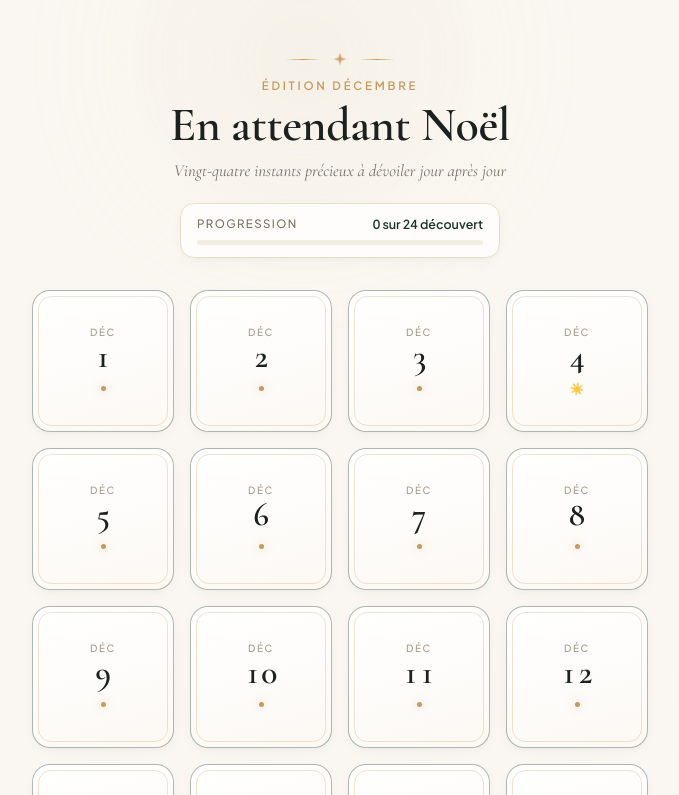
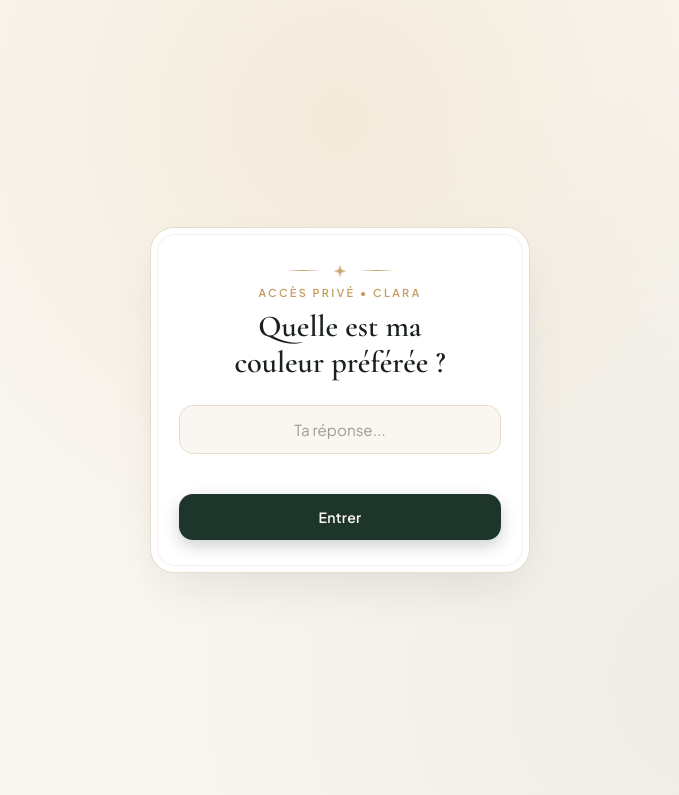
Before and after one commit to Alexisamr/Clarendrier, a website built with Vite: page index.html in a window 1280 px wide. Shown: the top 795 px of the page, without its empty margins (300-979 px from the left). Built offline with nearby package versions, Linux system fonts and the light colour scheme.

Commit message:
feat: add gatekeeper question for personalized access
Implement a secure gate overlay that requires answering a question to unlock the calendar, personalizing the experience for Clara.

```diff
--- a/index.html
+++ b/index.html
@@ -13,10 +13,10 @@
     <link rel="manifest" href="manifest.json">
     <meta name="theme-color" content="#FAF7F2">
 
-    <title>Calendrier de l'Avent — En attendant Noël</title>
-    <meta name="description" content="Un calendrier de l'Avent interactif et élégant avec surprises quotidiennes et mini-jeu d'ascension de la dune au Cap Ferret.">
-    <meta property="og:title" content="Calendrier de l'Avent — En attendant Noël">
-    <meta property="og:description" content="Un calendrier de l'Avent interactif et élégant avec surprises quotidiennes et mini-jeu d'ascension de la dune au Cap Ferret.">
+    <title>Calendrier de l'Avent — Pour ma Clara</title>
+    <meta name="description" content="Un calendrier de l'Avent interactif et personnalisé pour Clara.">
+    <meta property="og:title" content="Calendrier de l'Avent — Pour ma Clara">
+    <meta property="og:description" content="Un calendrier de l'Avent interactif et personnalisé pour Clara.">
 
     <link rel="preconnect" href="https://fonts.googleapis.com">
     <link rel="preconnect" href="https://fonts.gstatic.com" crossorigin>
@@ -31,7 +31,40 @@
         <div class="ambient-orb ambient-orb-2"></div>
     </div>
 
-    <main class="app-container">
+    <!-- Écran d'accès (Question secrète au début de chaque connexion) -->
+    <div class="gate-overlay" id="gate-overlay" aria-hidden="false">
+        <div class="gate-card" id="gate-card">
+            <div class="header-ornament" aria-hidden="true">
+                <span class="ornament-line"></span>
+                <svg class="ornament-star" width="14" height="14" viewBox="0 0 24 24" fill="none">
+                    <path d="M12 2L14.2 9.8L22 12L14.2 14.2L12 22L9.8 14.2L2 12L9.8 9.8L12 2Z" fill="currentColor"/>
+                </svg>
+                <span class="ornament-line"></span>
+            </div>
+
+            <span class="gate-kicker">Accès Privé • Clara</span>
+            <h1 class="gate-question" id="gate-question">Quelle est ma couleur préférée ?</h1>
+
+            <form class="gate-form" id="gate-form" autocomplete="off">
+                <div class="gate-input-wrap">
+                    <input
+                        type="text"
+                        id="gate-input"
+                        class="gate-input"
+                        placeholder="Ta réponse..."
+                        required
+                        autocomplete="off"
+                        autocorrect="off"
+                        spellcheck="false"
+                    />
+                </div>
+                <p class="gate-error" id="gate-error" aria-live="polite"></p>
+                <button type="submit" class="btn-sober gate-submit">Entrer</button>
+            </form>
+        </div>
+    </div>
+
+    <main class="app-container" id="app-main">
         <header class="header">
             <div class="header-ornament" aria-hidden="true">
                 <span class="ornament-line"></span>
@@ -40,38 +73,24 @@
                 </svg>
                 <span class="ornament-line"></span>
             </div>
-            <span class="subtitle">Édition Décembre</span>
-            <h1 class="title">En attendant Noël</h1>
-            <p class="header-tagline">Vingt-quatre instants précieux à dévoiler jour après jour</p>
-
-            <div class="progress-wrapper">
-                <div class="progress-meta">
-                    <span class="progress-label">Progression</span>
-                    <span class="progress-text" id="progress-text">0 sur 24 découverts</span>
-                </div>
-                <div class="header-progress-track">
-                    <div class="header-progress-fill" id="header-progress-fill"></div>
-                </div>
-            </div>
         </header>
 
         <section class="calendar-grid" id="calendar-grid" aria-label="Jours du calendrier de l'Avent"></section>
 
         <footer class="app-footer">
-            <span>Créé avec soin • Joyeuses Fêtes</span>
+            <span>Pour ma Clara</span>
         </footer>
     </main>
 
     <!-- Tiroir Modal (Bottom Sheet) -->
     <div class="modal-overlay" id="modal-overlay" aria-hidden="true">
-        <div class="modal-sheet" role="dialog" aria-modal="true" aria-labelledby="modal-title">
+        <div class="modal-sheet" role="dialog" aria-modal="true" aria-labelledby="modal-day">
             <div class="modal-handle"></div>
             <button class="modal-close" id="modal-close" aria-label="Fermer">&times;</button>
             <div class="modal-content">
                 <div class="modal-day-header">
                     <span class="modal-day" id="modal-day">1 Décembre</span>
                 </div>
-                <h2 class="modal-title" id="modal-title">Titre du jour</h2>
                 <div class="modal-divider" aria-hidden="true">
                     <span></span>
                     <svg width="10" height="10" viewBox="0 0 24 24" fill="none">
--- a/script.js
+++ b/script.js
@@ -6,32 +6,53 @@ const DEV_MODE = true;
 const STORAGE_KEY = 'advent_opened_days_v1';
 const GAMES_WON_KEY = 'advent_games_won_v1';
 
+/* =========================================================================
+   CONFIGURATION DE LA QUESTION D'ACCÈS (ROTATION AUTOMATIQUE)
+   - QUESTION_ROTATION_HOURS : durée (en heures) avant de passer à la question suivante
+   - GATE_QUESTIONS : liste des questions et réponses acceptées (insensible aux majuscules/accents)
+   ========================================================================= */
+const QUESTION_ROTATION_HOURS = 24;
+
+const GATE_QUESTIONS = [
+    {
+        question: "Quelle est ma couleur préférée ?",
+        // Mets ici uniquement ta vraie couleur préférée si tu veux restreindre à une seule réponse :
+        answers: [
+            "bleu", "vert", "noir", "rouge", "blanc", "rose", "violet",
+            "jaune", "orange", "gris", "marron", "beige", "bordeaux",
+            "marine", "turquoise", "kaki", "corail", "lavande"
+        ]
+    }
+    // Tu peux ajouter d'autres questions ici qui tourneront toutes les X heures :
+    // {
+    //     question: "Où avons-nous passé notre premier week-end ?",
+    //     answers: ["cap ferret", "ferret", "bordeaux"]
+    // }
+];
+
 const calendarData = Array.from({ length: 24 }, (_, i) => {
     const day = i + 1;
 
     if (day === 4) {
         return {
             day: 4,
-            title: "Le Sunset du Ferret",
             game: "ferret",
             gameTitle: "L'Ascension de la Dune",
             gameSubtitle: "Défi Cap Ferret • 22 secondes",
-            content: `Bravo, tu es arrivée en haut de la dune juste à temps pour voir le soleil plonger dans l'océan (et sans aucune pomme de pin sous le pied).<br><br>Voici ta surprise du 4 décembre...`
+            content: `Bravo, tu es arrivée en haut de la dune juste à temps pour voir le soleil plonger dans l'océan (et sans aucune pomme de pin sous le pied).<br><br>Voici ton petit mot du 4 décembre...`
         };
     }
 
     if (day === 20) {
         return {
             day: 20,
-            title: "Défi de fin décembre",
             game: null,
-            content: `Surprise du 20 décembre.`
+            content: `Voici le petit mot ou l'indice pour la journée du 20 décembre.`
         };
     }
 
     return {
         day: day,
-        title: `Surprise du ${day} décembre`,
         content: `Voici le petit mot ou l'indice pour la journée du ${day} décembre.`
     };
 });
@@ -41,14 +62,19 @@ let gamesWon = JSON.parse(localStorage.getItem(GAMES_WON_KEY)) || [];
 let activeGameCleanup = null;
 
 const gridEl = document.getElementById('calendar-grid');
-const progressTextEl = document.getElementById('progress-text');
-const progressFillEl = document.getElementById('header-progress-fill');
 const modalOverlay = document.getElementById('modal-overlay');
 const modalClose = document.getElementById('modal-close');
 const modalDay = document.getElementById('modal-day');
-const modalTitle = document.getElementById('modal-title');
 const modalBody = document.getElementById('modal-body');
 const toastEl = document.getElementById('toast');
+
+// Éléments Écran d'accès (Gate)
+const gateOverlay = document.getElementById('gate-overlay');
+const gateCard = document.getElementById('gate-card');
+const gateQuestionEl = document.getElementById('gate-question');
+const gateForm = document.getElementById('gate-form');
+const gateInput = document.getElementById('gate-input');
+const gateError = document.getElementById('gate-error');
 
 // Éléments Plein Écran
 const fsOverlay = document.getElementById('fs-game-overlay');
@@ -65,19 +91,53 @@ const fsEndBtn = document.getElementById('fs-end-btn');
 
 let toastTimeout;
 
+function normalizeAnswer(str) {
+    return (str || '')
+        .toLowerCase()
+        .normalize('NFD')
+        .replace(/[\u0300-\u036f]/g, '')
+        .replace(/^(le |la |l'|les |un |une )/i, '')
+        .trim();
+}
+
+function getActiveGateQuestion() {
+    if (!GATE_QUESTIONS.length) {
+        return { question: "Quelle est ma couleur préférée ?", answers: ["bleu"] };
+    }
+    const rotationMs = Math.max(1, QUESTION_ROTATION_HOURS) * 3600 * 1000;
+    const index = Math.floor(Date.now() / rotationMs) % GATE_QUESTIONS.length;
+    return GATE_QUESTIONS[index];
+}
+
+function initGate() {
+    if (!gateOverlay || !gateForm) return;
+    const activeQ = getActiveGateQuestion();
+    gateQuestionEl.textContent = activeQ.question;
+
+    gateForm.addEventListener('submit', (e) => {
+        e.preventDefault();
+        const userVal = normalizeAnswer(gateInput.value);
+        const isValid = activeQ.answers.some((ans) => normalizeAnswer(ans) === userVal);
+
+        if (isValid) {
+            gateError.textContent = '';
+            gateInput.blur();
+            gateOverlay.classList.add('unlocked');
+            gateOverlay.setAttribute('aria-hidden', 'true');
+        } else {
+            gateError.textContent = 'Mauvaise réponse, réessaie…';
+            gateCard.classList.remove('shake');
+            void gateCard.offsetWidth;
+            gateCard.classList.add('shake');
+            gateInput.select();
+        }
+    });
+}
+
 function isDayUnlocked(dayNumber) {
     if (DEV_MODE) return true;
     const now = new Date();
     return now.getMonth() === 11 && now.getDate() >= dayNumber;
-}
-
-function updateProgress() {
-    const count = openedDays.length;
-    progressTextEl.textContent = `${count} sur 24 ${count > 1 ? 'découverts' : 'découvert'}`;
-    if (progressFillEl) {
-        const pct = Math.min(100, Math.round((count / 24) * 100));
-        progressFillEl.style.width = `${pct}%`;
-    }
 }
 
 function showToast(message) {
@@ -99,7 +159,6 @@ function stopActiveGame() {
 /* Ouvre la modale du jour avec la petite box cliquable pour le jeu */
 function openModal(item) {
     modalDay.textContent = `${item.day} Décembre`;
-    modalTitle.textContent = item.title;
     modalBody.innerHTML = '';
 
     const hasWon = gamesWon.includes(item.day);
@@ -870,7 +929,6 @@ function renderGrid() {
             card.innerHTML = `
                 <span class="day-kicker">Veille de Noël</span>
                 <span class="day-number">${item.day}</span>
-                <span class="day-subtitle-24">La grande surprise du réveillon</span>
                 <div class="day-status-row">
                     <span class="day-dot"></span>
                 </div>
@@ -897,7 +955,6 @@ function renderGrid() {
                 localStorage.setItem(STORAGE_KEY, JSON.stringify(openedDays));
                 card.classList.remove('available');
                 card.classList.add('opened');
-                updateProgress();
             }
 
             openModal(item);
@@ -905,8 +962,6 @@ function renderGrid() {
 
         gridEl.appendChild(card);
     });
-
-    updateProgress();
 }
 
 modalClose.addEventListener('click', closeModal);
@@ -924,4 +979,5 @@ window.addEventListener('keydown', (e) => {
     }
 });
 
+initGate();
 renderGrid();
--- a/style.css
+++ b/style.css
@@ -74,12 +74,143 @@ body {
     background: radial-gradient(circle, rgba(30, 53, 43, 0.08) 0%, rgba(250, 247, 242, 0) 70%);
 }
 
+/* --- ÉCRAN D'ACCÈS (QUESTION SECRÈTE) --- */
+.gate-overlay {
+    position: fixed;
+    inset: 0;
+    z-index: 600;
+    background-color: var(--bg-color);
+    background-image:
+        radial-gradient(circle at 50% 15%, rgba(232, 213, 181, 0.38) 0%, transparent 55%),
+        radial-gradient(circle at 80% 85%, rgba(30, 53, 43, 0.06) 0%, transparent 50%);
+    display: flex;
+    align-items: center;
+    justify-content: center;
+    padding: 24px;
+    opacity: 1;
+    transition: opacity 0.45s cubic-bezier(0.22, 1, 0.36, 1), visibility 0.45s ease;
+}
+
+.gate-overlay.unlocked {
+    opacity: 0;
+    visibility: hidden;
+    pointer-events: none;
+}
+
+.gate-card {
+    width: 100%;
+    max-width: 380px;
+    background-color: var(--card-bg);
+    border: 1px solid var(--border-color);
+    border-radius: 24px;
+    padding: 36px 28px 32px;
+    text-align: center;
+    box-shadow: 0 20px 50px -12px rgba(26, 33, 30, 0.10);
+    position: relative;
+    transition: transform 0.4s cubic-bezier(0.22, 1, 0.36, 1);
+}
+
+.gate-card::before {
+    content: '';
+    position: absolute;
+    inset: 6px;
+    border-radius: 18px;
+    border: 1px solid rgba(197, 155, 95, 0.16);
+    pointer-events: none;
+}
+
+.gate-overlay.unlocked .gate-card {
+    transform: translateY(-12px) scale(0.97);
+}
+
+.gate-card.shake {
+    animation: gateShake 0.4s cubic-bezier(0.36, 0.07, 0.19, 0.97) both;
+}
+
+@keyframes gateShake {
+    10%, 90% { transform: translateX(-4px); }
+    20%, 80% { transform: translateX(6px); }
+    30%, 50%, 70% { transform: translateX(-8px); }
+    40%, 60% { transform: translateX(8px); }
+}
+
+.gate-kicker {
+    display: block;
+    font-size: 0.68rem;
+    text-transform: uppercase;
+    letter-spacing: 0.22em;
+    color: var(--gold-accent);
+    font-weight: 600;
+    margin-bottom: 10px;
+}
+
+.gate-question {
+    font-family: var(--font-serif);
+    font-size: 1.9rem;
+    font-weight: 600;
+    line-height: 1.2;
+    color: var(--text-primary);
+    margin-bottom: 24px;
+    text-wrap: balance;
+}
+
+.gate-form {
+    display: flex;
+    flex-direction: column;
+    gap: 12px;
+    position: relative;
+    z-index: 2;
+}
+
+.gate-input-wrap {
+    width: 100%;
+}
+
+.gate-input {
+    width: 100%;
+    padding: 14px 16px;
+    font-family: var(--font-sans);
+    font-size: 0.95rem;
+    color: var(--text-primary);
+    background-color: var(--bg-color);
+    border: 1px solid var(--border-color);
+    border-radius: 14px;
+    text-align: center;
+    outline: none;
+    transition: border-color 0.2s ease, box-shadow 0.2s ease, background-color 0.2s ease;
+    user-select: text;
+    -webkit-user-select: text;
+}
+
+.gate-input::placeholder {
+    color: var(--text-muted);
+}
+
+.gate-input:focus {
+    background-color: #FFFFFF;
+    border-color: var(--gold-accent);
+    box-shadow: 0 0 0 3px rgba(197, 155, 95, 0.15);
+}
+
+.gate-error {
+    min-height: 18px;
+    font-size: 0.78rem;
+    color: var(--terracotta);
+    font-weight: 500;
+    margin: -2px 0;
+}
+
+.gate-submit {
+    margin-top: 2px;
+}
+
+/* --- CONTENEUR PRINCIPAL --- */
 .app-container {
     position: relative;
     z-index: 1;
     max-width: 520px;
     margin: 0 auto;
-    padding-top: calc(env(safe-area-inset-top, 20px) + 28px);
+    padding-top: calc(env(safe-area-inset-top, 20px) + 20px);
     padding-bottom: calc(env(safe-area-inset-bottom, 20px) + 44px);
     padding-left: 20px;
     padding-right: 20px;
@@ -88,7 +219,7 @@ body {
 @media (min-width: 768px) {
     .app-container {
         max-width: 680px;
-        padding-top: 52px;
+        padding-top: 40px;
         padding-bottom: 64px;
         padding-left: 32px;
         padding-right: 32px;
@@ -98,7 +229,7 @@ body {
 /* --- HEADER --- */
 .header {
     text-align: center;
-    margin-bottom: 32px;
+    margin-bottom: 20px;
 }
 
 .header-ornament {
@@ -106,7 +237,7 @@ body {
     align-items: center;
     justify-content: center;
     gap: 12px;
-    margin-bottom: 12px;
+    margin-bottom: 8px;
     color: var(--gold-accent);
 }
 
@@ -123,84 +254,6 @@ body {
 @keyframes gentlePulse {
     0%, 100% { transform: scale(1); opacity: 0.85; }
     50% { transform: scale(1.15); opacity: 1; }
-}
-
-.subtitle {
-    display: block;
-    font-size: 0.72rem;
-    text-transform: uppercase;
-    letter-spacing: 0.24em;
-    color: var(--gold-accent);
-    font-weight: 600;
-    margin-bottom: 6px;
-}
-
-.title {
-    font-family: var(--font-serif);
-    font-size: clamp(2.35rem, 5vw, 3rem);
-    font-weight: 600;
-    letter-spacing: -0.01em;
-    line-height: 1.1;
-    color: var(--text-primary);
-    text-wrap: balance;
-}
-
-.header-tagline {
-    margin-top: 8px;
-    font-family: var(--font-serif);
-    font-style: italic;
-    font-size: 1.05rem;
-    color: var(--text-secondary);
-}
-
-.progress-wrapper {
-    margin: 22px auto 0;
-    max-width: 320px;
-    background: rgba(255, 255, 255, 0.75);
-    backdrop-filter: blur(8px);
-    -webkit-backdrop-filter: blur(8px);
-    border: 1px solid var(--border-color);
-    border-radius: 14px;
-    padding: 12px 16px;
-    box-shadow: var(--shadow-card);
-}
-
-.progress-meta {
-    display: flex;
-    justify-content: space-between;
-    align-items: center;
-    margin-bottom: 8px;
-}
-
-.progress-label {
-    font-size: 0.72rem;
-    text-transform: uppercase;
-    letter-spacing: 0.12em;
-    color: var(--text-secondary);
-    font-weight: 500;
-}
-
-.progress-text {
-    font-size: 0.78rem;
-    color: var(--accent-color);
-    font-weight: 600;
-    font-variant-numeric: tabular-nums;
-}
-
-.header-progress-track {
-    width: 100%;
-    height: 5px;
-    background-color: var(--bg-subtle);
-    border-radius: 99px;
-    overflow: hidden;
-}
-
-.header-progress-fill {
-    width: 0%;
-    height: 100%;
-    background: linear-gradient(90deg, var(--accent-color) 0%, var(--gold-accent) 100%);
-    border-radius: 99px;
-    transition: width 0.45s cubic-bezier(0.22, 1, 0.36, 1);
 }
 
 /* --- CALENDAR GRID --- */
@@ -334,13 +387,6 @@ body {
     opacity: 0.45;
 }
 
-.day-check {
-    font-size: 0.68rem;
-    color: var(--accent-color);
-    opacity: 0.75;
-    font-weight: 600;
-}
-
 /* State: Locked */
 .day-card.locked {
     opacity: 0.55;
@@ -380,14 +426,6 @@ body {
     font-size: 2.5rem;
 }
 
-.day-card.day-24 .day-subtitle-24 {
-    font-family: var(--font-serif);
-    font-style: italic;
-    font-size: 0.98rem;
-    color: var(--gold-light);
-    margin-top: 2px;
-}
-
 .day-card.day-24.opened {
     background: linear-gradient(135deg, #263E34 0%, #1E352B 100%);
 }
@@ -398,11 +436,13 @@ body {
 
 /* Footer */
 .app-footer {
-    margin-top: 36px;
+    margin-top: 34px;
     text-align: center;
-    font-size: 0.76rem;
-    letter-spacing: 0.08em;
-    color: var(--text-muted);
+    font-family: var(--font-serif);
+    font-style: italic;
+    font-size: 1.08rem;
+    letter-spacing: 0.04em;
+    color: var(--text-secondary);
 }
 
 /* --- TIROIR MODAL (Bottom Sheet / Dialog) --- */
@@ -466,7 +506,7 @@ body {
     height: 4px;
     background-color: var(--border-color);
     border-radius: 2px;
-    margin: 0 auto 22px;
+    margin: 0 auto 20px;
 }
 
 @media (min-width: 640px) {
@@ -505,25 +545,14 @@ body {
 
 .modal-day-header {
     text-align: center;
-    margin-bottom: 6px;
+    margin-bottom: 10px;
 }
 
 .modal-day {
     display: inline-block;
-    font-size: 0.72rem;
-    text-transform: uppercase;
-    letter-spacing: 0.2em;
-    color: var(--gold-accent);
+    font-family: var(--font-serif);
+    font-size: 1.65rem;
     font-weight: 600;
-}
-
-.modal-title {
-    font-family: var(--font-serif);
-    font-size: 2rem;
-    font-weight: 600;
-    text-align: center;
-    line-height: 1.15;
-    margin-bottom: 14px;
     color: var(--text-primary);
 }
 
```
